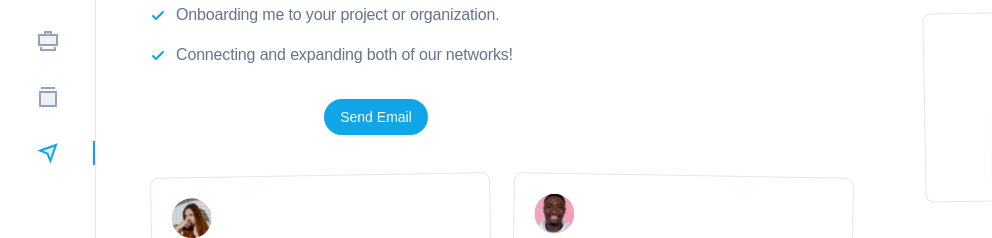
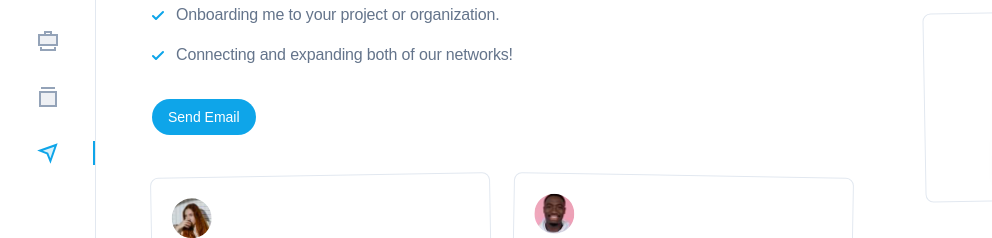
Before and after one commit to sullyjs/portfoliosite, a website: page subscribe.html in a window 1280 px wide. Shown: the part 359-597 px from the top of the page, 0-992 px from the left. Drawn offline with Linux system fonts and the light colour scheme; grey boxes are pictures that could not be loaded; a web font is replaced by a local one.

Commit message:
Update subscribe.html

```diff
--- a/subscribe.html
+++ b/subscribe.html
@@ -180,7 +180,7 @@
                                             </ul>
                                             <div>
                                                 <!-- Subscribe form -->
-                                                <form id="contact-form" class="flex flex-col md:flex-row justify-center max-w-xs mx-auto md:max-w-md md:mx-0">
+                                                <form id="contact-form" class="flex flex-col md:flex-row max-w-xs mx-auto md:max-w-md md:mx-0">
                                                     <button id="submit-button" class="btn text-white bg-sky-500 hover:bg-sky-600" type="submit">Send Email</button>
                                                 </form>
                                                 <!-- Success message -->
```
